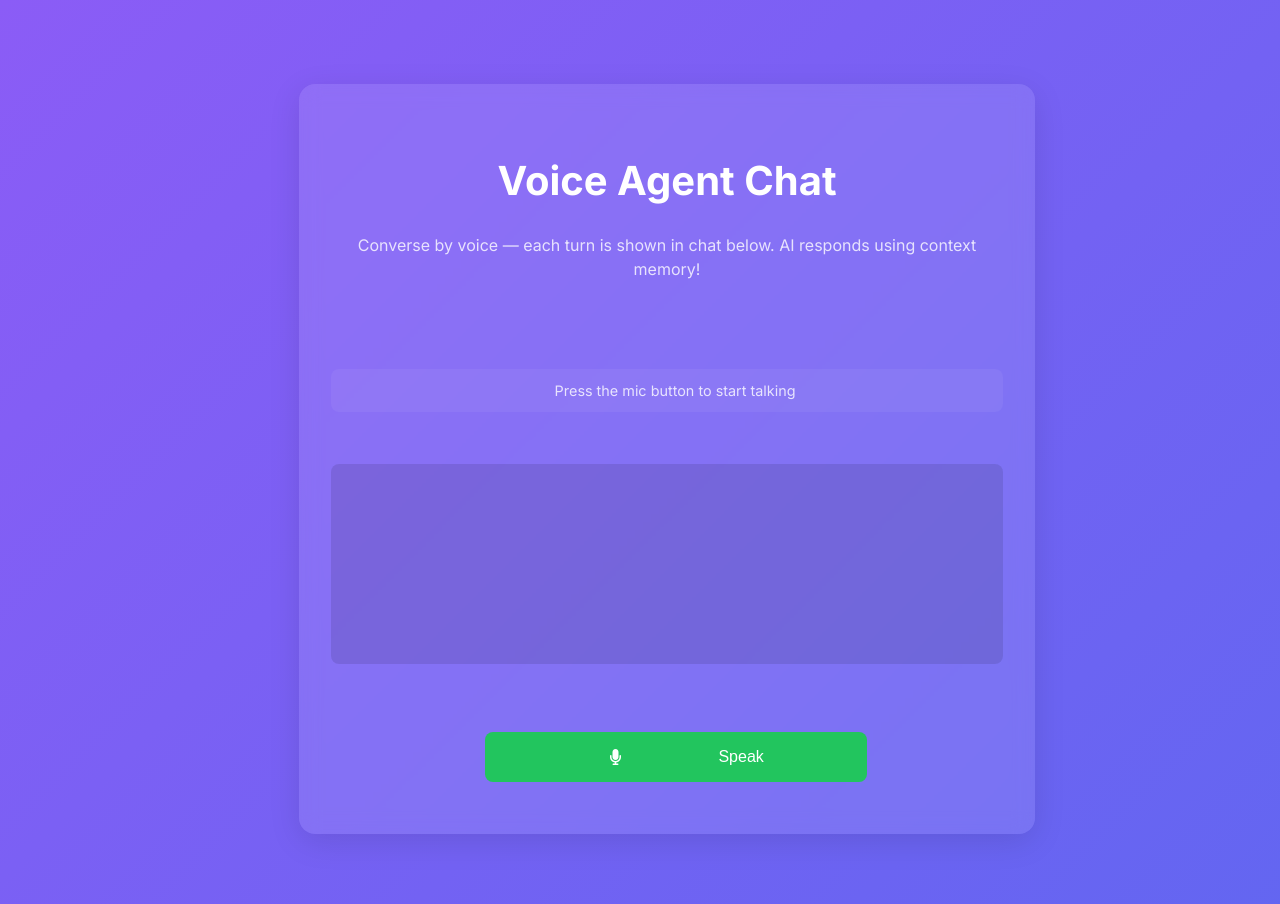
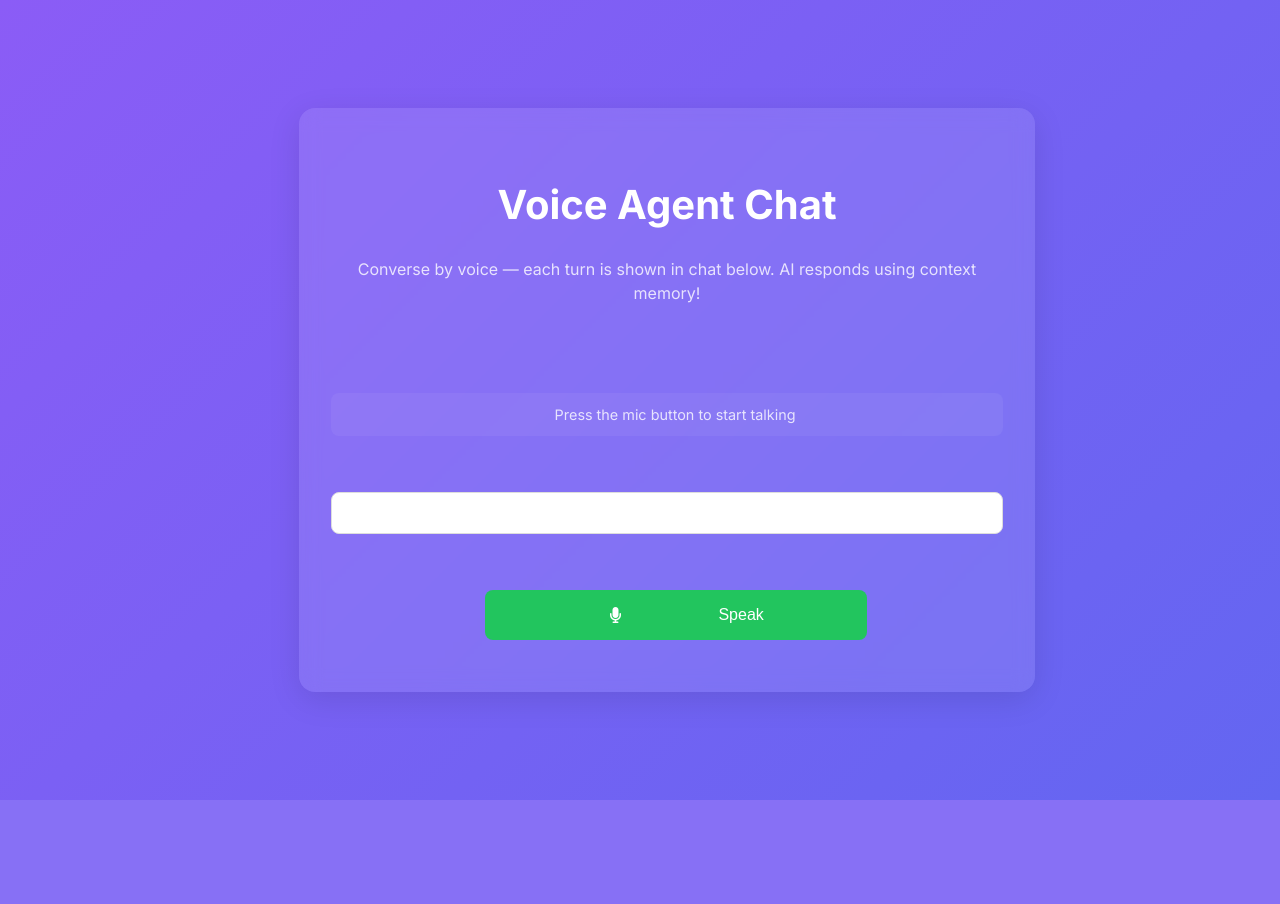
Before and after one commit to msranjana/Nutsy_VA, a FastAPI app: page / in a window 1280 px wide. Shown: the top 904 px of the page. After the commit the page ends 800 px from the top, so only its background shows below. Run offline with FastAPI, Linux system fonts and the light colour scheme.

Commit message:
intitla 23

```diff
--- a/main.py
+++ b/main.py
@@ -28,6 +28,7 @@ import json
 import threading
 import concurrent.futures
 from concurrent.futures import ThreadPoolExecutor
+from database import ChatDatabase
 
 
 # Configure logging
@@ -90,6 +91,9 @@ else:
 
 # In-memory datastore for chat history
 chat_histories: Dict[str, List[Dict[str, Any]]] = {}
+
+# Initialize database
+db = ChatDatabase()
 
 
 # Pre-generated fallback audio
@@ -189,6 +193,9 @@ async def murf_websocket_tts_to_client(text_chunks: list, websocket: WebSocket,
 # --- Stream LLM response and send to Murf WebSocket TTS ---
 async def stream_llm_response_with_murf_tts(user_text: str, session_id: str, websocket: WebSocket) -> str:
     try:
+        # Save user message to database
+        db.add_message(session_id, "user", user_text)
+
         history = chat_histories.get(session_id, [])
         model = genai.GenerativeModel(
             "gemini-1.5-flash",
@@ -224,9 +231,13 @@ async def stream_llm_response_with_murf_tts(user_text: str, session_id: str, web
             # Pass websocket to TTS function
             await murf_websocket_tts_to_client(text_chunks, websocket, STATIC_MURF_CONTEXT)
 
+        # Save AI response to database
+        full_response = "".join(text_chunks)
+        db.add_message(session_id, "assistant", full_response)
+
         chat_histories[session_id] = chat.history
 
-        return accumulated_response.strip()
+        return full_response.strip()
     except Exception as e:
         logger.error(f"Error in streaming LLM response with Murf TTS: {e}")
         return f"Sorry, I'm having trouble processing that right now. {str(e)}"
@@ -432,3 +443,12 @@ async def health_check():
 @app.get("/")
 async def serve_ui(request: Request):
     return templates.TemplateResponse("index.html", {"request": request})
+
+# Add endpoint to fetch chat history
+@app.get("/api/history/{session_id}")
+async def get_chat_history(session_id: str):
+    try:
+        history = db.get_session_history(session_id)
+        return {"status": "success", "history": history}
+    except Exception as e:
+        return {"status": "error", "message": str(e)}
--- a/static/script.js
+++ b/static/script.js
@@ -61,6 +61,10 @@
         const SAMPLE_RATE = 16000; // required for backend
         const BUFFER_SIZE = 4096;
         const PLAYBACK_SAMPLE_RATE = 44100; // typical TTS output
+
+        // Add this after your existing state variables
+        let sessionId = localStorage.getItem('sessionId') || `session_${Date.now()}`;
+        localStorage.setItem('sessionId', sessionId);
 
         // --- Recording Pipeline ---
         const toggleRecording = async () => {
@@ -516,6 +520,34 @@
             micIcon.className = 'fas fa-microphone';
         };
 
+        // Add function to load chat history
+        async function loadChatHistory() {
+            try {
+                const response = await fetch(`/api/history/${sessionId}`);
+                const data = await response.json();
+                if (data.status === 'success') {
+                    const chatHistory = document.getElementById('chatHistory');
+                    chatHistory.innerHTML = ''; // Clear existing messages
+
+                    // Display messages in reverse chronological order
+                    data.history.reverse().forEach(msg => {
+                        appendMessage(
+                            msg.role === 'user' ? 'user' : 'assistant',
+                            msg.content
+                        );
+                    });
+                }
+            } catch (error) {
+                console.error('Error loading chat history:', error);
+            }
+        }
+
+        // Call this when the page loads
+        document.addEventListener('DOMContentLoaded', () => {
+            loadChatHistory();
+            // ...existing initialization code...
+        });
+
         // Main mic button binding
         voiceButton.addEventListener('click', toggleRecording);
     });
--- a/static/style.css
+++ b/static/style.css
@@ -81,13 +81,13 @@ h1 {
 
 /* Chat history styling */
 .chat-history {
-    background: rgba(255, 255, 255, 0.05);
-    border-radius: 12px;
-    padding: 1.5rem;
-    margin: 2rem 0;
-    min-height: 300px;
-    max-height: 500px;
+    max-height: 400px;
     overflow-y: auto;
+    margin: 20px 0;
+    padding: 10px;
+    border: 1px solid #ddd;
+    border-radius: 8px;
+    background: #fff;
     display: flex;
     flex-direction: column;
     gap: 0.5rem;
@@ -289,15 +289,16 @@ h1 {
     /* All relevant properties have been moved or adapted to the new classes. */
     display: none; /* To ensure they don't appear in the final output */
 }
+
 /* Styling for the chat history container */
 .chat-history {
-    background: rgba(0, 0, 0, 0.1);
+    max-height: 400px;
+    overflow-y: auto;
+    margin: 20px 0;
+    padding: 10px;
+    border: 1px solid #ddd;
     border-radius: 8px;
-    padding: 1rem;
-    margin-top: 1rem;
-    min-height: 200px; /* Gives the container a minimum height */
-    max-height: 300px; /* Ensures a scrollbar appears for long conversations */
-    overflow-y: auto;
+    background: #fff;
     display: flex;
     flex-direction: column;
     gap: 0.5rem;
@@ -322,11 +323,9 @@ h1 {
 }
 
 /* AI message bubble */
-.ai-message {
-    background-color: #2A2D35; /* Dark color for AI messages */
-    color: white;
-    align-self: flex-start; /* Aligns messages to the left side */
-    text-align: left;
+.assistant-message {
+    background: #f5f5f5;
+    margin-right: 20%;
 }
 
 /* Interim messages (while user is speaking) */
--- a/templates/index.html
+++ b/templates/index.html
@@ -17,8 +17,11 @@
             <div id="statusMessage" class="status-message">
                 Press the mic button to start talking
             </div>
-            <div class="chat-history" id="chatHistory">
+
+            <div id="chatHistory" class="chat-history">
+                <!-- Messages will be added here dynamically -->
             </div>
+
             <div class="control-panel">
                 <button id="voiceButton" class="speak-button">
                     <i class="fas fa-microphone" id="micIcon"></i>
```
Also changed, not shown: database.py (added, +46 -0 lines), chat_history.db (added).
